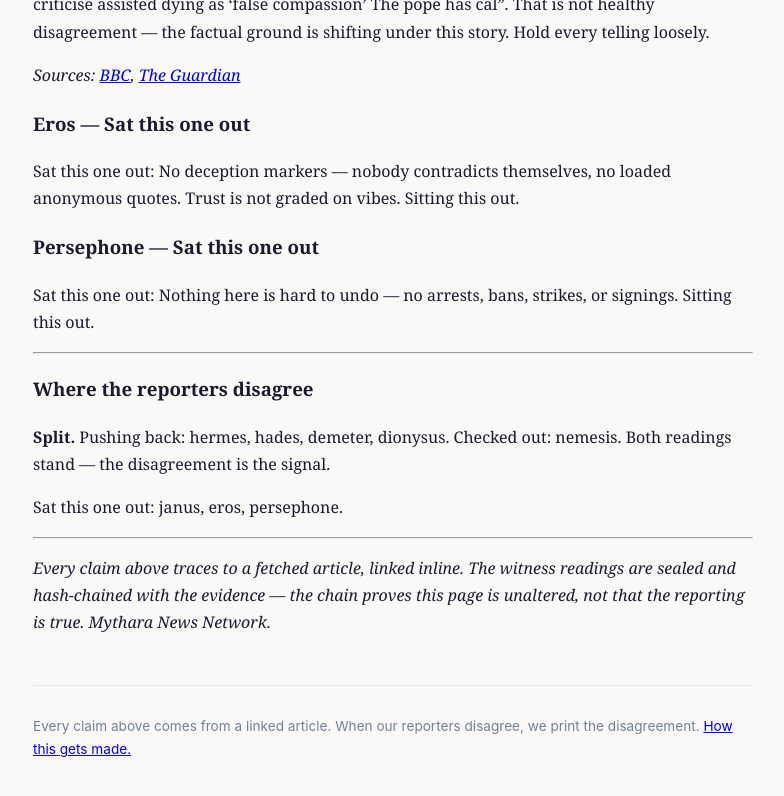
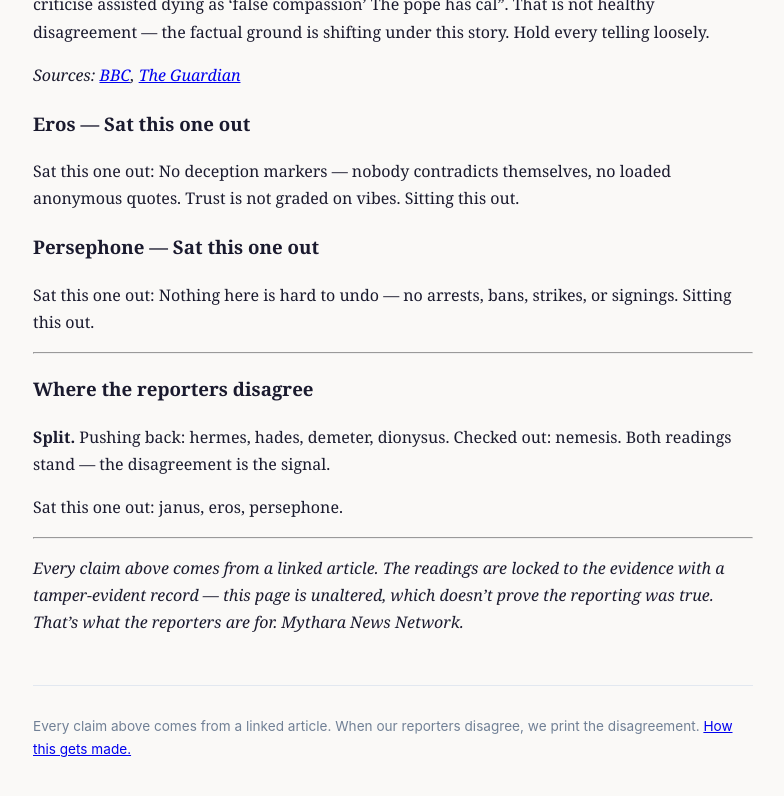
Before and after one commit to herbievelezjr/Mythara-Blog, a Jekyll site: the page built from _posts/2026-09-27-921bdc9151be.md, in a window 1280 px wide and 900 px high, scrolled down 4436 px. Shown: the top 796 px of the window, without its empty margins (247-1031 px from the left). Built offline with Jekyll 4.4.1, drawn with Linux system fonts in a browser that asks for light colours; some of the changed text lies outside the part shown.

Commit message:
Sample post: plain-talk footer

```diff
--- a/_posts/2026-09-27-921bdc9151be.md
+++ b/_posts/2026-09-27-921bdc9151be.md
@@ -7,6 +7,7 @@ outlets: ["ABC News", "BBC", "CBS News", "Fox News", "The Guardian", "Washington
 witnesses_engaged: [hermes, hades, demeter, dionysus, nemesis]
 witnesses_abstained: [janus, eros, persephone]
 ---
+
 
 _7 articles across ABC News, BBC, CBS News, Fox News, The Guardian, Washington Post. 2026-09-26 18:27 UTC → 2026-09-27 21:00 UTC._
 
@@ -73,7 +74,7 @@ _7 articles across ABC News, BBC, CBS News, Fox News, The Guardian, Washington P
 - **[CBS News]** "false compassion" — speaker not named
   <https://www.cbsnews.com/news/pope-leo-criticizes-assisted-dying-immoral-false-compassion/>
 
-_Named in the coverage: Leo, Pope Leo, Pope, Lourdes, Leo XIV, XIV, France, Catholic, Grotto, Massabielle Grotto_
+_Named in the coverage: Leo, Pope Leo, Pope, Lourdes, Leo XIV, XIV, France, Catholic, Massabielle Grotto, Grotto_
 
 ---
 
@@ -138,4 +139,4 @@ Sat this one out: Nothing here is hard to undo — no arrests, bans, strikes, or
 Sat this one out: janus, eros, persephone.
 
 ---
-_Every claim above traces to a fetched article, linked inline. The witness readings are sealed and hash-chained with the evidence — the chain proves this page is unaltered, not that the reporting is true. Mythara News Network._
+_Every claim above comes from a linked article. The readings are locked to the evidence with a tamper-evident record — this page is unaltered, which doesn't prove the reporting was true. That's what the reporters are for. Mythara News Network._
```
